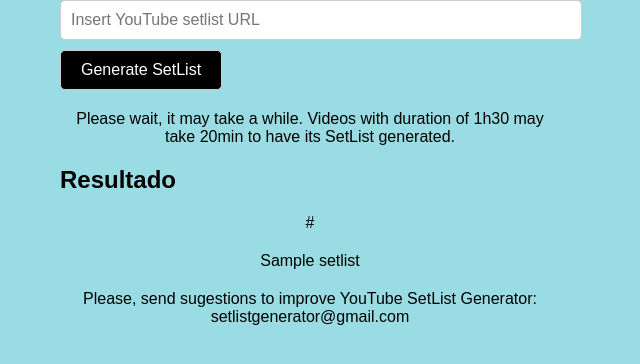
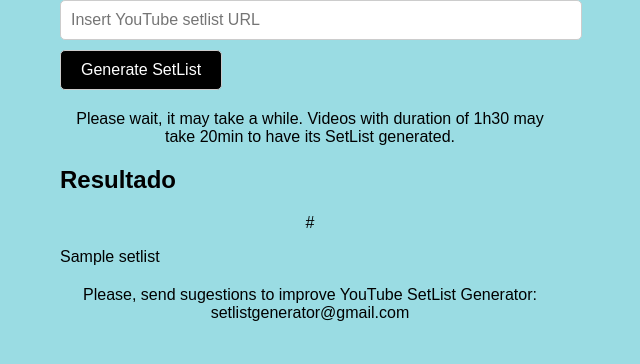
Before and after one commit to guiweiand/SetListShazam, a Flask app: template templates/index2.html in a window 1280 px wide. Shown: the part 77-441 px from the top of the page, without its empty margins (330-970 px from the left). Run offline with Flask 3, Linux system fonts and the light colour scheme; the template is opened without the code that fills it: most values are stand-ins (such as "Sample title", 1, 10 or a date in 2020).

Commit message:
modify style.css to render setlist answer to the left and multiline

```diff
--- a/static/style.css
+++ b/static/style.css
@@ -43,6 +43,12 @@ p {
     text-align: center;
 }
 
+pp {
+    margin-top: 20px;
+    text-align: left;
+    white-space: pre-wrap;
+}
+
 a {
     color: #000;
     text-decoration: none;
--- a/templates/index2.html
+++ b/templates/index2.html
@@ -21,7 +21,7 @@
         {% if url %}
             <h2>Resultado</h2>
             <p>{{ url }}</p>
-            <p>{{ setlist }}</p>
+            <pp>{{ setlist }}</pp>
         {% endif %}
         <p>
             Please, send sugestions to improve YouTube SetList Generator: <a href="mailto:setlistgenerator@gmail.com">setlistgenerator@gmail.com</a>
```
